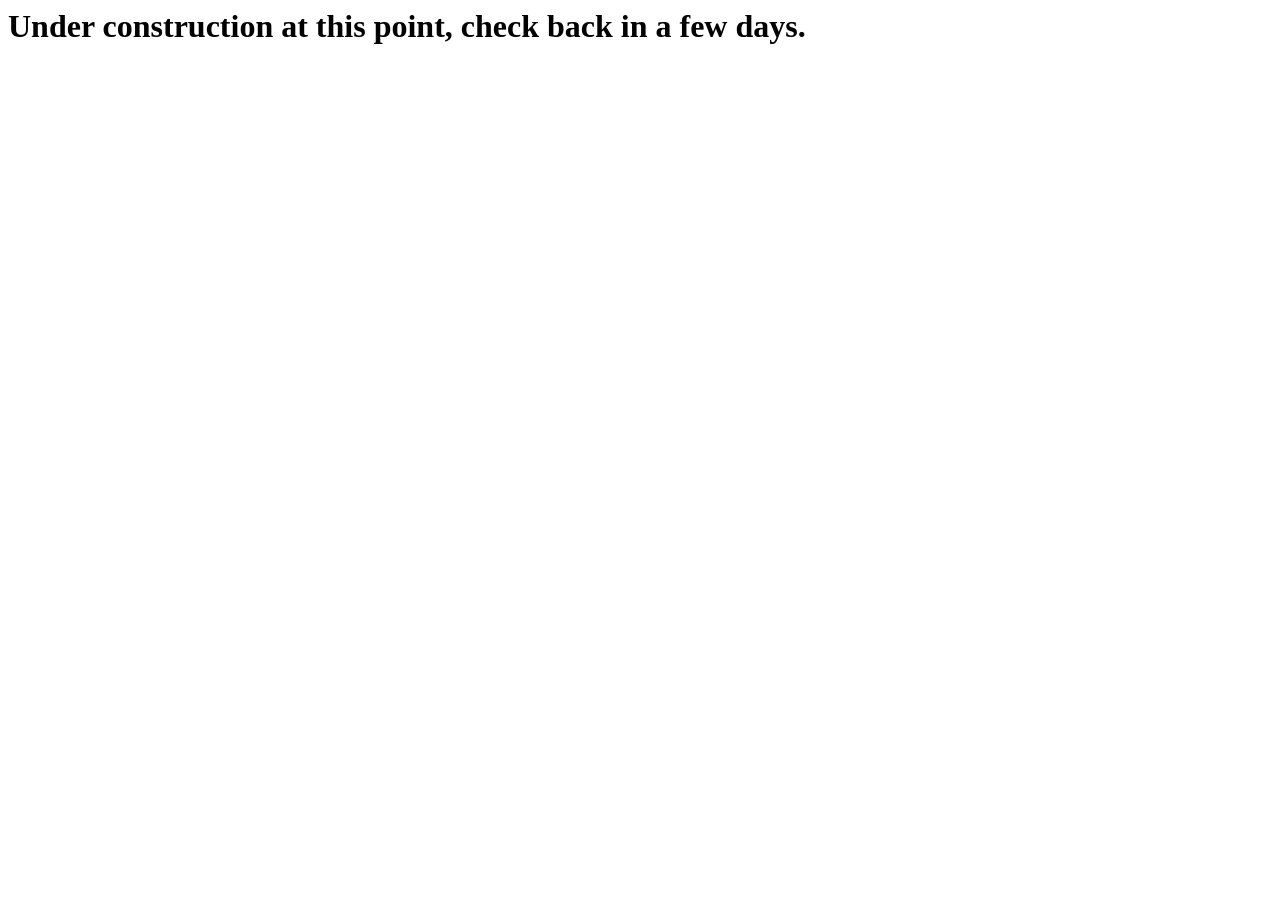
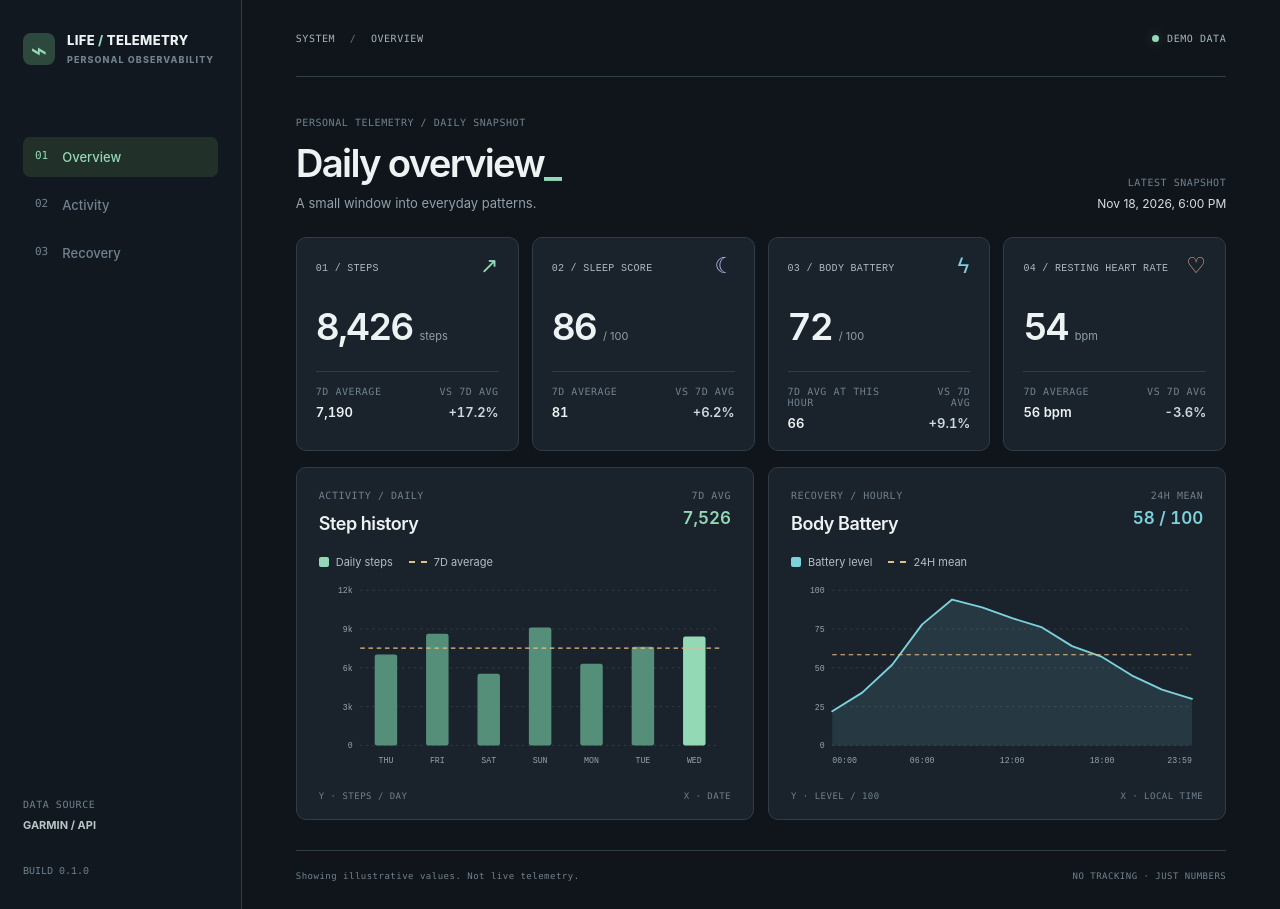
Before and after one commit to Marlboro522/garmindashFrontend, a website: page index.html in a window 1280 px wide. Before the commit the page ends 800 px from the top, so only its background shows below. Drawn offline with Linux system fonts and the light colour scheme.

Commit message:
set up netlify and added a mock dashboard design

```diff
--- /dev/null
+++ b/data/sample.json
@@ -0,0 +1,47 @@
+{
+  "updatedAt": "2026-11-18T11:00:00-07:00",
+  "metrics": {
+    "steps": {
+      "current": 8426,
+      "average7d": 7190
+    },
+    "sleepScore": {
+      "current": 86,
+      "average7d": 81
+    },
+    "bodyBattery": {
+      "current": 72,
+      "average7d": 66
+    },
+    "restingHeartRate": {
+      "current": 54,
+      "average7d": 56
+    }
+  },
+  "history": {
+    "steps7d": [
+      { "date": "2026-11-12", "value": 7021 },
+      { "date": "2026-11-13", "value": 8642 },
+      { "date": "2026-11-14", "value": 5544 },
+      { "date": "2026-11-15", "value": 9118 },
+      { "date": "2026-11-16", "value": 6307 },
+      { "date": "2026-11-17", "value": 7623 },
+      { "date": "2026-11-18", "value": 8426 }
+    ],
+    "bodyBattery24h": [
+      { "time": "00:00", "value": 22 },
+      { "time": "02:00", "value": 34 },
+      { "time": "04:00", "value": 52 },
+      { "time": "06:00", "value": 78 },
+      { "time": "08:00", "value": 94 },
+      { "time": "10:00", "value": 89 },
+      { "time": "12:00", "value": 82 },
+      { "time": "14:00", "value": 76 },
+      { "time": "16:00", "value": 64 },
+      { "time": "18:00", "value": 57 },
+      { "time": "20:00", "value": 45 },
+      { "time": "22:00", "value": 36 },
+      { "time": "23:59", "value": 30 }
+    ]
+  }
+}
--- a/index.html
+++ b/index.html
@@ -1 +1,43 @@
-<h1> Under construction at this point, check back in a few days. </h1>
+<!doctype html>
+<html lang="en">
+<head>
+  <meta charset="utf-8">
+  <meta name="viewport" content="width=device-width, initial-scale=1">
+  <meta name="theme-color" content="#10151b">
+  <meta name="description" content="Personal telemetry dashboard">
+  <title>Life / Telemetry</title>
+  <link rel="stylesheet" href="./styles.css">
+  <script type="module" src="./js/app.js"></script>
+</head>
+<body>
+  <div class="shell">
+    <aside class="sidebar" aria-label="Dashboard navigation">
+      <a class="brand" href="./index.html"><span class="brand-icon" aria-hidden="true">⌁</span><span>LIFE<span class="brand-separator"> / </span>TELEMETRY<small>PERSONAL OBSERVABILITY</small></span></a>
+      <nav class="navigation" aria-label="Sections">
+        <a class="nav-link active" href="#overview">01 <span>Overview</span></a>
+        <a class="nav-link" href="#activity">02 <span>Activity</span></a>
+        <a class="nav-link" href="#recovery">03 <span>Recovery</span></a>
+      </nav>
+      <div class="sidebar-bottom"><span class="small-label">DATA SOURCE</span><strong>GARMIN / API</strong><span class="version">BUILD 0.1.0</span></div>
+    </aside>
+
+    <main id="overview" class="main">
+      <header class="topbar"><span class="breadcrumb">SYSTEM <span>/</span> OVERVIEW</span><div class="connection"><span id="status-dot" class="status-dot"></span><span id="status-text" role="status" aria-live="polite">INITIALIZING</span></div></header>
+      <div class="page-intro"><div><p class="eyebrow">PERSONAL TELEMETRY / DAILY SNAPSHOT</p><h1>Daily overview<span class="cursor">_</span></h1><p class="description">A small window into everyday patterns.</p></div><div class="date-block"><span class="small-label">LATEST SNAPSHOT</span><time id="updated-at">—</time></div></div>
+
+      <section class="metric-grid" aria-label="Current metrics">
+        <article class="metric-card accent-steps"><div class="metric-heading"><span>01 / STEPS</span><span class="metric-symbol">↗</span></div><div class="metric-value"><strong id="steps-value">—</strong><span>steps</span></div><div class="metric-footer"><div><span class="small-label">7D AVERAGE</span><strong id="steps-average">—</strong></div><div class="comparison"><span class="small-label">VS 7D AVG</span><strong id="steps-delta">—</strong></div></div></article>
+        <article class="metric-card accent-sleep"><div class="metric-heading"><span>02 / SLEEP SCORE</span><span class="metric-symbol">☾</span></div><div class="metric-value"><strong id="sleep-value">—</strong><span>/ 100</span></div><div class="metric-footer"><div><span class="small-label">7D AVERAGE</span><strong id="sleep-average">—</strong></div><div class="comparison"><span class="small-label">VS 7D AVG</span><strong id="sleep-delta">—</strong></div></div></article>
+        <article class="metric-card accent-battery"><div class="metric-heading"><span>03 / BODY BATTERY</span><span class="metric-symbol">ϟ</span></div><div class="metric-value"><strong id="battery-value">—</strong><span>/ 100</span></div><div class="metric-footer"><div><span class="small-label">7D AVG AT THIS HOUR</span><strong id="battery-average">—</strong></div><div class="comparison"><span class="small-label">VS 7D AVG</span><strong id="battery-delta">—</strong></div></div></article>
+        <article class="metric-card accent-heart"><div class="metric-heading"><span>04 / RESTING HEART RATE</span><span class="metric-symbol">♡</span></div><div class="metric-value"><strong id="heart-value">—</strong><span>bpm</span></div><div class="metric-footer"><div><span class="small-label">7D AVERAGE</span><strong id="heart-average">— bpm</strong></div><div class="comparison"><span class="small-label">VS 7D AVG</span><strong id="heart-delta">—</strong></div></div></article>
+      </section>
+
+      <section class="chart-grid" aria-label="Telemetry history">
+        <article id="activity" class="panel"><div class="panel-header"><div><p class="eyebrow">ACTIVITY / DAILY</p><h2>Step history</h2></div><div class="panel-average"><span class="small-label">7D AVG</span><strong id="steps-chart-average">—</strong></div></div><div class="legend"><span><i class="legend-swatch steps-swatch"></i>Daily steps</span><span><i class="legend-line"></i>7D average</span></div><div id="steps-chart" class="chart" role="img" aria-label="Daily steps chart with seven-day average"></div><div class="axis-footer"><span>Y · STEPS / DAY</span><span>X · DATE</span></div></article>
+        <article id="recovery" class="panel"><div class="panel-header"><div><p class="eyebrow">RECOVERY / HOURLY</p><h2>Body Battery</h2></div><div class="panel-average"><span class="small-label">24H MEAN</span><strong id="battery-chart-average">—</strong></div></div><div class="legend"><span><i class="legend-swatch battery-swatch"></i>Battery level</span><span><i class="legend-line"></i>24H mean</span></div><div id="battery-chart" class="chart" role="img" aria-label="Body Battery throughout the last 24 hours"></div><div class="axis-footer"><span>Y · LEVEL / 100</span><span>X · LOCAL TIME</span></div></article>
+      </section>
+      <footer class="footer"><span id="data-note">Waiting for data.</span><span>NO TRACKING · JUST NUMBERS</span></footer>
+    </main>
+  </div>
+</body>
+</html>
--- /dev/null
+++ b/js/api.js
@@ -0,0 +1,25 @@
+// Set to false when your Netlify Function is ready.
+export const USE_MOCK_DATA = true;
+
+const DATA_URL = USE_MOCK_DATA
+  ? "./data/sample.json"
+  : "/.netlify/functions/activity";
+
+export async function getTelemetry() {
+  const response = await fetch(DATA_URL, {
+    headers: { Accept: "application/json" },
+    cache: "no-store",
+  });
+
+  if (!response.ok) {
+    throw new Error(`Telemetry request failed: HTTP ${response.status}`);
+  }
+
+  const data = await response.json();
+
+  if (!data || typeof data !== "object") {
+    throw new Error("Invalid telemetry response");
+  }
+
+  return data;
+}
--- /dev/null
+++ b/js/app.js
@@ -0,0 +1,13 @@
+import { USE_MOCK_DATA, getTelemetry } from "./api.js";
+import { renderDashboard, renderError } from "./render.js";
+
+async function initialize() {
+  try {
+    const telemetry = await getTelemetry();
+    renderDashboard(telemetry, { demo: USE_MOCK_DATA });
+  } catch (error) {
+    renderError(error);
+  }
+}
+
+initialize();
--- /dev/null
+++ b/js/charts.js
@@ -0,0 +1,224 @@
+// Lightweight SVG charts. No charting dependency or build step.
+const NS = "http://www.w3.org/2000/svg";
+
+function el(tag, attributes = {}, content) {
+  const node = document.createElementNS(NS, tag);
+  for (const [key, value] of Object.entries(attributes)) {
+    node.setAttribute(key, String(value));
+  }
+  if (content !== undefined) node.textContent = content;
+  return node;
+}
+
+function frame(container, max, steps, unitFormat) {
+  container.replaceChildren();
+
+  const svg = el("svg", {
+    viewBox: "0 0 550 255",
+    role: "img",
+    "aria-label": container.getAttribute("aria-label") || "Historical chart",
+  });
+
+  const plot = { left: 55, right: 535, top: 15, bottom: 222 };
+  const y = (value) => plot.bottom - (value / max) * (plot.bottom - plot.top);
+
+  for (let i = 0; i <= steps; i++) {
+    const value = (max * i) / steps;
+    const yy = y(value);
+
+    svg.append(
+      el("line", {
+        x1: plot.left,
+        x2: plot.right,
+        y1: yy,
+        y2: yy,
+        class: "gridline",
+      }),
+    );
+
+    svg.append(
+      el(
+        "text",
+        {
+          x: 45,
+          y: yy + 4,
+          "text-anchor": "end",
+          class: "tick",
+        },
+        unitFormat(value),
+      ),
+    );
+  }
+
+  container.append(svg);
+  return { svg, plot, y };
+}
+
+function empty(container) {
+  container.innerHTML = '<p class="empty">No historical data available</p>';
+}
+
+function numeric(value) {
+  return typeof value === "number" && Number.isFinite(value);
+}
+
+function meanLine(svg, plot, y, mean) {
+  if (numeric(mean)) {
+    svg.append(
+      el("line", {
+        x1: plot.left,
+        x2: plot.right,
+        y1: y(mean),
+        y2: y(mean),
+        class: "mean",
+      }),
+    );
+  }
+}
+
+export function renderStepsChart(container, records, mean) {
+  const items = Array.isArray(records)
+    ? records.filter((item) => item && numeric(item.value))
+    : [];
+
+  if (!items.length) return empty(container);
+
+  const maxValue = Math.max(
+    ...items.map((item) => item.value),
+    numeric(mean) ? mean : 0,
+    1,
+  );
+  const max = Math.ceil(maxValue / 3000) * 3000;
+
+  const { svg, plot, y } = frame(container, max, 4, (n) =>
+    n >= 1000 ? `${n / 1000}k` : String(n),
+  );
+
+  const width = (plot.right - plot.left) / items.length;
+  const barWidth = Math.min(30, width * 0.53);
+
+  items.forEach((item, i) => {
+    const x = plot.left + i * width + (width - barWidth) / 2;
+    const yy = y(item.value);
+
+    const bar = el("rect", {
+      x,
+      y: yy,
+      width: barWidth,
+      height: Math.max(0, plot.bottom - yy),
+      rx: 3,
+      class: `bar ${i === items.length - 1 ? "latest" : ""}`,
+    });
+
+    bar.append(
+      el("title", {}, `${item.date}: ${item.value.toLocaleString()} steps`),
+    );
+    svg.append(bar);
+
+    svg.append(
+      el(
+        "text",
+        {
+          x: x + barWidth / 2,
+          y: 245,
+          "text-anchor": "middle",
+          class: "tick",
+        },
+        dayLabel(item.date),
+      ),
+    );
+  });
+
+  meanLine(svg, plot, y, mean);
+}
+
+function dayLabel(value) {
+  const date = new Date(`${value}T12:00:00`);
+
+  return Number.isNaN(date.getTime())
+    ? value
+    : date
+        .toLocaleDateString(undefined, {
+          weekday: "short",
+        })
+        .toUpperCase();
+}
+
+export function renderBatteryChart(container, records, mean) {
+  const items = Array.isArray(records)
+    ? records.filter((item) => item && numeric(item.value))
+    : [];
+
+  if (!items.length) return empty(container);
+
+  const { svg, plot, y } = frame(container, 100, 4, String);
+
+  const x = (i) =>
+    plot.left + (i / Math.max(items.length - 1, 1)) * (plot.right - plot.left);
+
+  const coords = items.map((item, i) => [
+    x(i),
+    y(Math.max(0, Math.min(100, item.value))),
+  ]);
+
+  const path = coords
+    .map(([xx, yy], i) => `${i ? "L" : "M"}${xx} ${yy}`)
+    .join(" ");
+
+  const last = coords.at(-1);
+
+  svg.append(
+    el("path", {
+      d: `${path} L${last[0]} ${plot.bottom} L${coords[0][0]} ${plot.bottom} Z`,
+      class: "area",
+    }),
+  );
+
+  svg.append(
+    el("path", {
+      d: path,
+      class: "series",
+    }),
+  );
+
+  items.forEach((item, i) => {
+    const point = el("circle", {
+      cx: x(i),
+      cy: y(Math.max(0, Math.min(100, item.value))),
+      r: 4,
+      class: "point",
+      opacity: 0,
+    });
+
+    point.append(el("title", {}, `${item.time}: ${item.value}/100`));
+    svg.append(point);
+  });
+
+  meanLine(svg, plot, y, mean);
+
+  const labelIndices = [
+    ...new Set([
+      0,
+      Math.floor((items.length - 1) / 4),
+      Math.floor((items.length - 1) / 2),
+      Math.floor((3 * (items.length - 1)) / 4),
+      items.length - 1,
+    ]),
+  ];
+
+  for (const i of labelIndices) {
+    svg.append(
+      el(
+        "text",
+        {
+          x: x(i),
+          y: 245,
+          "text-anchor":
+            i === 0 ? "start" : i === items.length - 1 ? "end" : "middle",
+          class: "tick",
+        },
+        items[i].time,
+      ),
+    );
+  }
+}
--- /dev/null
+++ b/js/render.js
@@ -0,0 +1,74 @@
+import { renderStepsChart, renderBatteryChart } from "./charts.js";
+
+const byId = (id) => document.getElementById(id);
+const valid = (n) => typeof n === "number" && Number.isFinite(n);
+const number = (n) => (valid(n) ? Math.round(n).toLocaleString() : "—");
+
+function renderMetric(prefix, metric, unit = "") {
+  const current = metric?.current,
+    average = metric?.average7d;
+  byId(`${prefix}-value`).textContent = number(current);
+  byId(`${prefix}-average`).textContent = valid(average)
+    ? `${number(average)}${unit}`
+    : "—";
+  const delta = byId(`${prefix}-delta`);
+  if (!valid(current) || !valid(average) || average === 0) {
+    delta.textContent = "—";
+    return;
+  }
+  const difference = ((current - average) / average) * 100;
+  delta.textContent = `${difference > 0 ? "+" : ""}${difference.toFixed(1)}%`;
+  // Delta is neutral: a higher or lower value is not universally better.
+}
+
+export function renderDashboard(data, { demo = false } = {}) {
+  const m = data.metrics || {};
+  renderMetric("steps", m.steps);
+  renderMetric("sleep", m.sleepScore);
+  renderMetric("battery", m.bodyBattery);
+  renderMetric("heart", m.restingHeartRate, " bpm");
+
+  const stepItems = data.history?.steps7d || [];
+  const batteryItems = data.history?.bodyBattery24h || [];
+
+  // Daily step chart mean comes from the same seven data points.
+  const stepVals = stepItems.map((item) => item.value).filter(valid);
+  const stepMean = stepVals.length
+    ? stepVals.reduce((a, b) => a + b, 0) / stepVals.length
+    : null;
+
+  // 24-hour mean comes from the corresponding chart observations.
+  const batteryVals = batteryItems.map((item) => item.value).filter(valid);
+  const batteryMean = batteryVals.length
+    ? batteryVals.reduce((a, b) => a + b, 0) / batteryVals.length
+    : null;
+
+  byId("steps-chart-average").textContent = number(stepMean);
+  byId("battery-chart-average").textContent =
+    batteryMean === null ? "—" : `${number(batteryMean)} / 100`;
+
+  renderStepsChart(byId("steps-chart"), stepItems, stepMean);
+  renderBatteryChart(byId("battery-chart"), batteryItems, batteryMean);
+
+  const date = data.updatedAt ? new Date(data.updatedAt) : null;
+  byId("updated-at").textContent =
+    date && !Number.isNaN(date.getTime())
+      ? date.toLocaleString(undefined, {
+          dateStyle: "medium",
+          timeStyle: "short",
+        })
+      : "Not available";
+
+  byId("status-dot").className = "status-dot online";
+  byId("status-text").textContent = demo ? "DEMO DATA" : "API CONNECTED";
+  byId("data-note").textContent = demo
+    ? "Showing illustrative values. Not live telemetry."
+    : "Data loaded from telemetry API.";
+}
+
+export function renderError(error) {
+  byId("status-dot").className = "status-dot error";
+  byId("status-text").textContent = "DATA UNAVAILABLE";
+  byId("data-note").textContent = error.message;
+  console.error("Dashboard error:", error);
+}
--- /dev/null
+++ b/package.json
@@ -0,0 +1,5 @@
+{
+  "dependencies": {
+    "netlify-cli": "^27.20.0"
+  }
+}
```
Also changed, not shown: styles.css (added), 2 other files.
